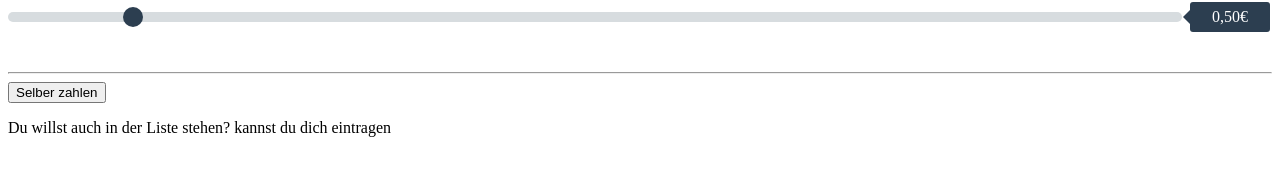
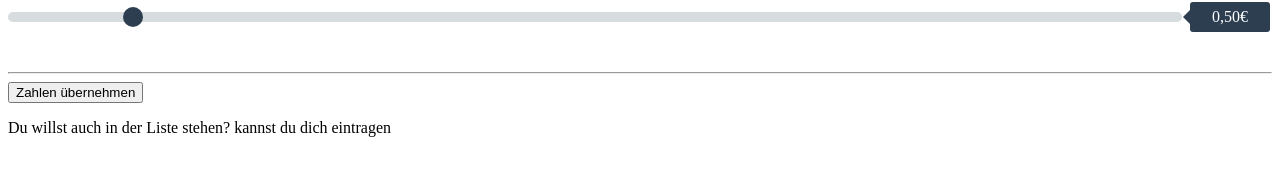
Before and after one commit to Rindula/hirsch_vue_bezahlen, a Vue app: page / in a window 1280 px wide. Shown: the part 125-297 px from the top of the page. Built offline with nearby package versions, Linux system fonts and the light colour scheme.

Commit message:
refactor: rewording

```diff
--- a/src/components/PayList.vue
+++ b/src/components/PayList.vue
@@ -8,7 +8,7 @@
         </div>
         <hr>
         <div v-if="activeId == null" class="paypalmeslistitem self">
-            <button value="self" name="id" type="submit">Selber zahlen</button>
+            <button value="self" name="id" type="submit">Zahlen übernehmen</button>
         </div>
         <div
             :class="'paypalmeslistitem' + ((typeof activeId === 'number' && activeId === paypalme.id) ? ' active' : '')"
```
